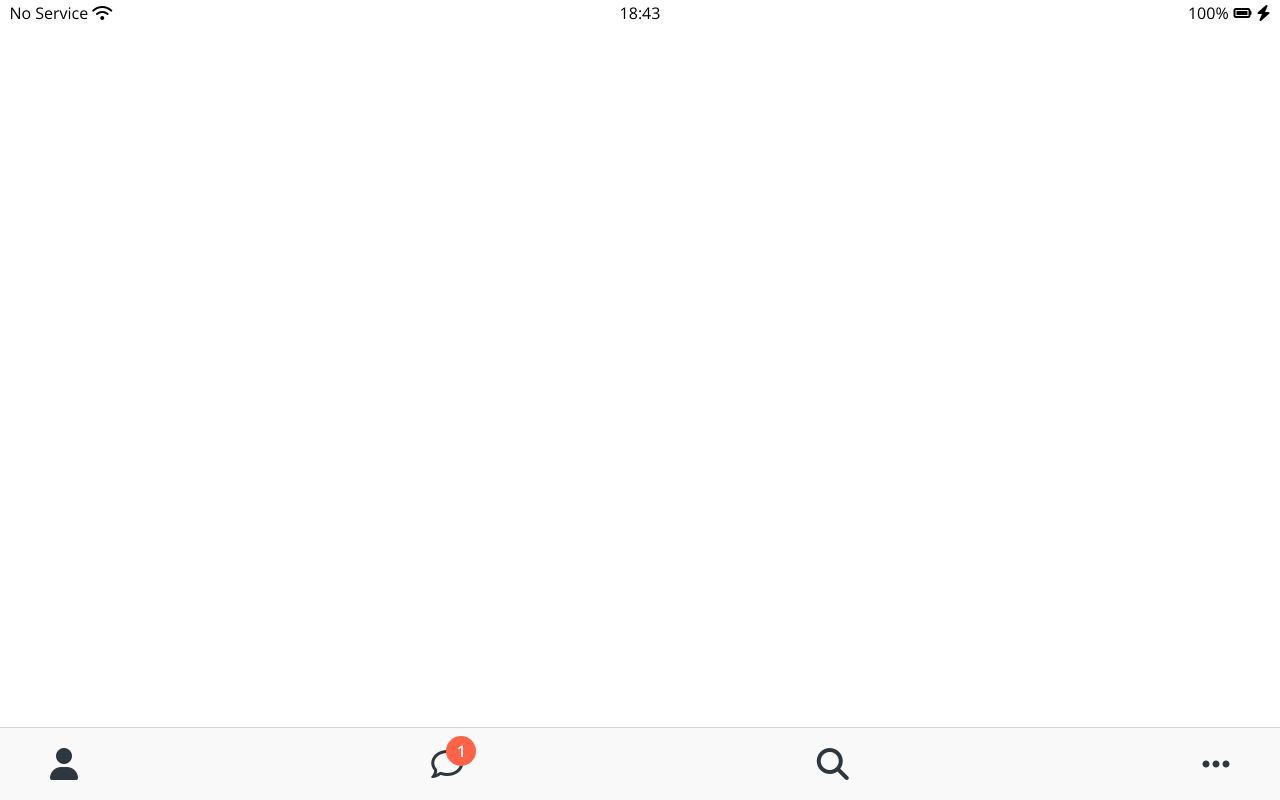
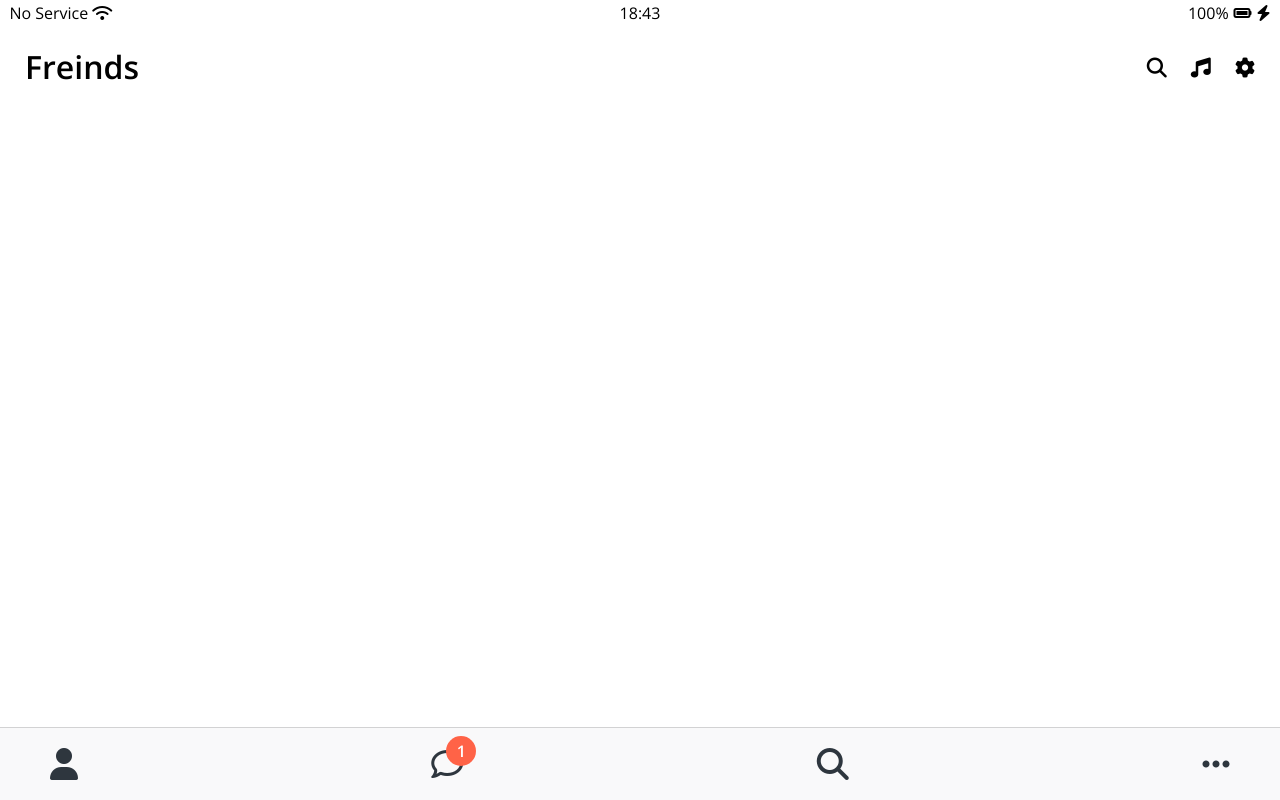
Before and after one commit to sosow0212/kokoa-clone, a plain HTML site: page friends.html in a window 1280 px wide. Drawn offline with nearby package versions, Linux system fonts and the light colour scheme.

Commit message:
Screen-header done

```diff
--- /dev/null
+++ b/css/components/screen-header.css
@@ -0,0 +1,15 @@
+.screen-header {
+    display: flex;
+    justify-content: space-between;
+    align-items: center;
+    padding: 25px;
+}
+
+.screen-header__title {
+    font-size: 32px;
+    font-weight: 600;
+}
+
+.screen-header__icons span {
+    margin-left: 20px;
+}
--- a/css/styles.css
+++ b/css/styles.css
@@ -5,6 +5,7 @@
 /* Components */
 @import "components/status-bar.css";
 @import "components/nav-bar.css";
+@import "components/screen-header.css";
 
 /* Screens */
 @import "screens/login.css";
--- a/friends.html
+++ b/friends.html
@@ -25,6 +25,16 @@
             <i class="fas fa-bolt"></i>
         </div>
     </div>
+
+    <header class="screen-header">
+        <h1 class="screen-header__title">Freinds</h1>
+        <div class="screen-header__icons">
+            <span><i class="fas fa-search fa-lg"></i></span>
+            <span><i class="fas fa-music fa-lg"></i></span>
+            <span><i class="fas fa-cog fa-lg"></i></span>
+        </div>
+    </header>
+
 
     <nav class="nav">
         <ul class="nav__list">
```
Also changed, not shown: css/components/nav-bar.css (line endings or trailing spaces).
